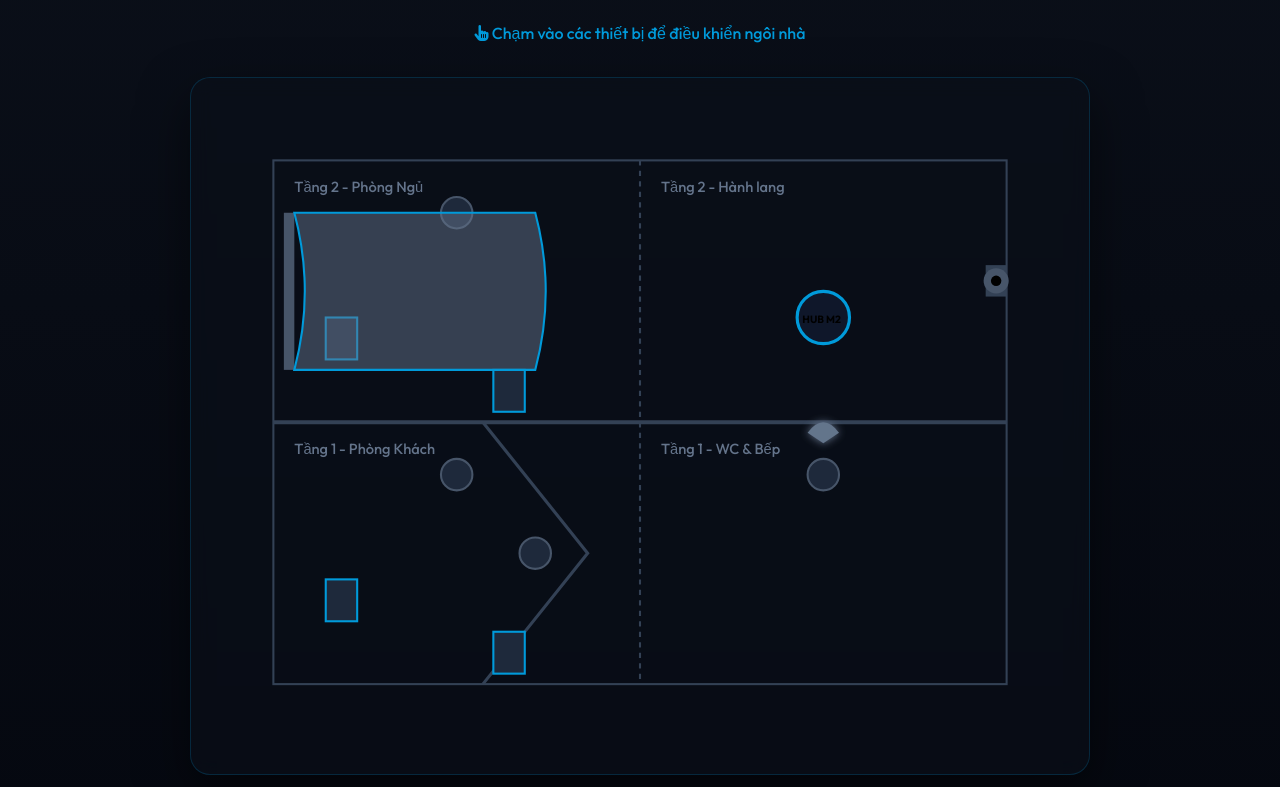
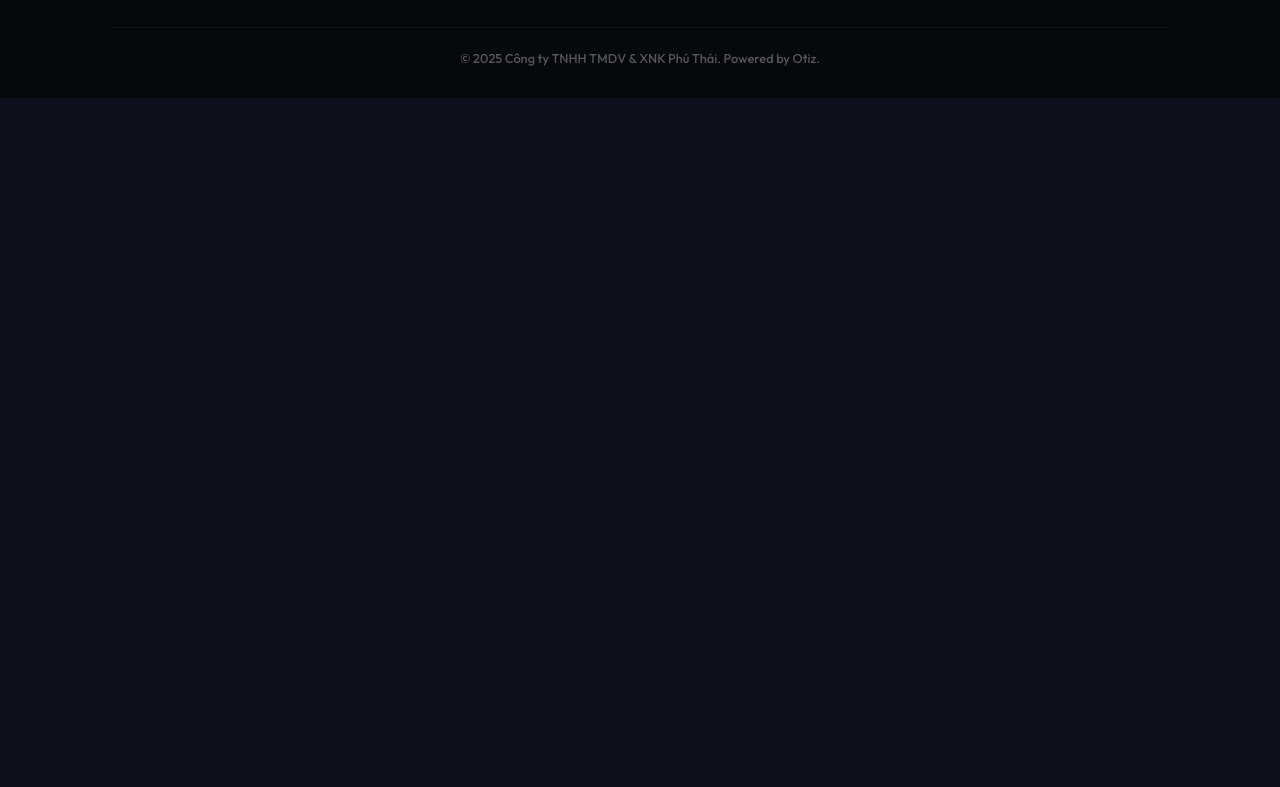
Before and after one commit to truongdino4-cpu/Otiz-profile, a plain HTML site: page index.html in a window 1280 px wide. Shown: the part 2478-3265 px from the top of the page. After the commit the page ends 2576 px from the top, so only its background shows below. Drawn offline with Linux system fonts and the light colour scheme.

Commit message:
Update index.html

```diff
--- a/index.html
+++ b/index.html
@@ -94,82 +94,6 @@
             </div>
         </div>
 </section>
-
-    <section id="experience" class="section smarthome-section">
-        <div class="container">
-            <h2>Trải Nghiệm Ngôi Nhà Aqara</h2>
-            <p style="text-align: center; color: var(--primary-color); margin-bottom: 30px;">
-                <i class="fa-solid fa-hand-pointer"></i> Chạm vào các thiết bị để điều khiển ngôi nhà
-            </p>
-
-            <div class="blueprint-container">
-                <svg viewBox="0 0 800 600" xmlns="http://www.w3.org/2000/svg" class="house-blueprint">
-                    <defs>
-                        <filter id="glow-blue" x="-50%" y="-50%" width="200%" height="200%">
-                            <feGaussianBlur stdDeviation="4" result="coloredBlur"/>
-                            <feMerge><feMergeNode in="coloredBlur"/><feMergeNode in="SourceGraphic"/></feMerge>
-                        </filter>
-                        <filter id="glow-yellow" x="-50%" y="-50%" width="200%" height="200%">
-                             <feGaussianBlur stdDeviation="4" result="coloredBlur"/>
-                             <feMerge><feMergeNode in="coloredBlur"/><feMergeNode in="SourceGraphic"/></feMerge>
-                        </filter>
-                    </defs>
-
-                    <g class="structure">
-                        <rect x="50" y="50" width="700" height="500" fill="none" stroke="#334155" stroke-width="2"/> <line x1="50" y1="300" x2="750" y2="300" stroke="#334155" stroke-width="4"/> <line x1="400" y1="50" x2="400" y2="550" stroke="#334155" stroke-width="2" stroke-dasharray="5,5"/> <polyline points="250,550 350,425 250,300" fill="none" stroke="#334155" stroke-width="3"/>
-                    </g>
-
-                    <g class="room-labels" fill="#64748b" font-size="14">
-                        <text x="70" y="80">Tầng 2 - Phòng Ngủ</text>
-                        <text x="420" y="80">Tầng 2 - Hành lang</text>
-                        <text x="70" y="330">Tầng 1 - Phòng Khách</text>
-                        <text x="420" y="330">Tầng 1 - WC & Bếp</text>
-                    </g>
-
-                    <g id="zone-f1-living">
-                        <circle id="light-f1" cx="225" cy="350" r="15" class="device light" />
-                        <rect id="switch-f1" x="100" y="450" width="30" height="40" class="device switch" onclick="toggleDevice('light-f1', 'switch-f1')" />
-                        <path d="M 115 450 V 350 H 210" class="wire" id="wire-f1" />
-                    </g>
-
-                    <g id="zone-f1-wc">
-                        <circle id="light-wc" cx="575" cy="350" r="15" class="device light" />
-                        <path id="sensor-wc" d="M 560 310 Q 575 290 590 310 L 575 320 Z" class="device sensor" onclick="triggerSensor('light-wc', 'sensor-wc')" />
-                        <circle cx="575" cy="350" r="60" class="sensor-wave" id="wave-wc" />
-                    </g>
-
-                    <g id="zone-stairs">
-                        <circle id="light-stairs" cx="300" cy="425" r="15" class="device light yellow-light" />
-                        <rect id="switch-stairs-f1" x="260" y="500" width="30" height="40" class="device switch" onclick="toggleStairs()" />
-                        <rect id="switch-stairs-f2" x="260" y="250" width="30" height="40" class="device switch" onclick="toggleStairs()" />
-                         <path d="M 275 500 V 425 H 285 M 275 290 V 425" class="wire stairs-wire" />
-                    </g>
-
-                    <g id="zone-f2-bedroom">
-                        <circle id="light-f2" cx="225" cy="100" r="15" class="device light yellow-light" />
-                        <rect id="switch-f2" x="100" y="200" width="30" height="40" class="device switch" onclick="toggleDevice('light-f2', 'switch-f2')" />
-                        <g id="curtain-f2" onclick="toggleCurtain()">
-                            <rect x="60" y="100" width="10" height="150" class="curtain-rod"/>
-                            <path id="curtain-fabric" d="M 70 100 Q 90 175 70 250 H 300 Q 320 175 300 100 Z" class="device curtain closed" />
-                        </g>
-                        <path d="M 115 200 V 100 H 210" class="wire" id="wire-f2"/>
-                    </g>
-
-                    <g id="zone-f2-hall">
-                        <circle id="hub-center" cx="575" cy="200" r="25" class="device hub" onclick="playHubSound()" />
-                        <text x="555" y="205" fill="#000" font-size="10" font-weight="bold" pointer-events="none">HUB M2</text>
-                        <circle cx="575" cy="200" r="40" class="hub-wave" id="hub-wave-1"/>
-                        <circle cx="575" cy="200" r="60" class="hub-wave" id="hub-wave-2"/>
-
-                        <g id="camera-g3" transform="translate(730, 150)" onclick="panCamera()">
-                             <rect x="0" y="0" width="20" height="30" fill="#334155"/> <circle cx="10" cy="15" r="12" class="device camera-body" /> <circle cx="10" cy="15" r="5" fill="#000" class="camera-lens" /> <path d="M 10 15 L -30 50 L 50 50 Z" class="camera-beam" />
-                        </g>
-                    </g>
-                </svg>
-            </div>
-        </div>
-         <audio id="hub-sound" src="https://assets.mixkit.co/active_storage/sfx/2869/2869-preview.mp3"></audio>
-    </section>
 
     <footer>
         <div class="container">
```
